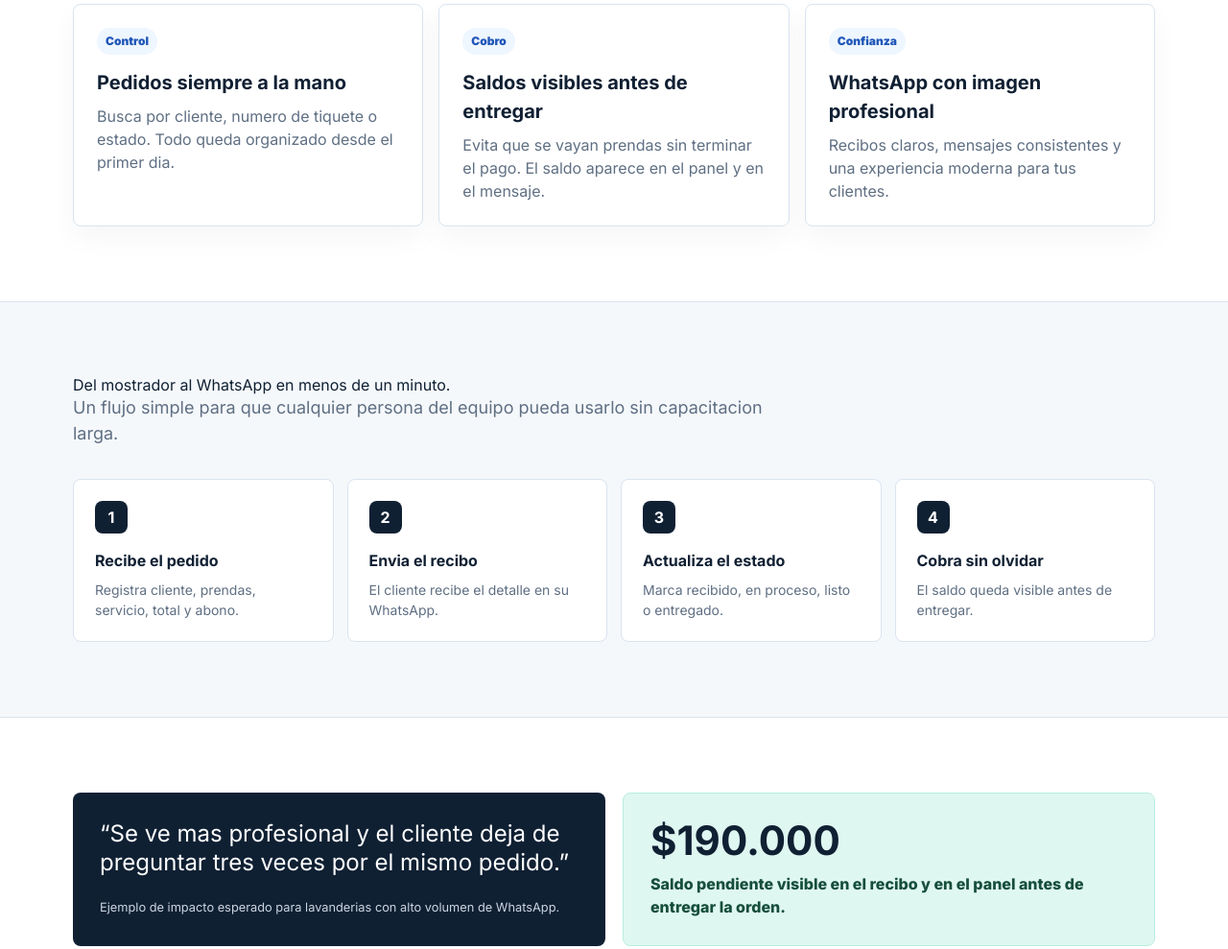
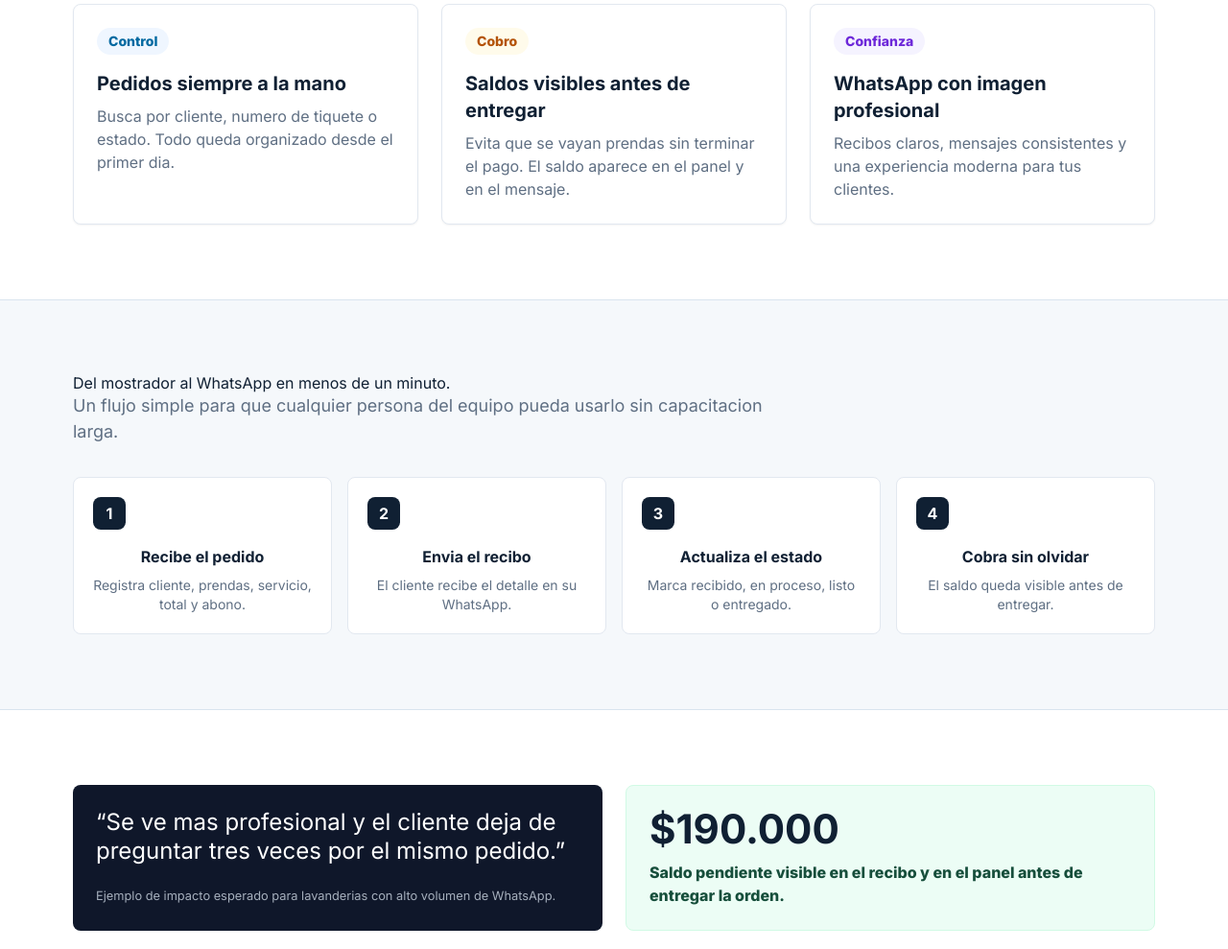
Before and after one commit to contjdiaz/tiquetevivo-maktub, a website: page public/index.html in a window 1280 px wide. Shown: the part 980-1969 px from the top of the page at 96% size. Drawn offline with nearby package versions, Linux system fonts and the light colour scheme.

Commit message:
refactor(index): convert cards, workflow, showcase and contact form to Tailwind utilities

```diff
--- a/public/index.html
+++ b/public/index.html
@@ -113,10 +113,22 @@
           <h2>Convierte cada pedido en una experiencia clara.</h2>
           <p>Tu cliente sabe que dejo, cuanto pago, cuanto debe y cuando puede recoger. Tu equipo deja de buscar papel y empieza a atender mejor.</p>
         </div>
-        <div class="grid">
-          <article class="card"><span class="tag">Control</span><strong>Pedidos siempre a la mano</strong><p>Busca por cliente, numero de tiquete o estado. Todo queda organizado desde el primer dia.</p></article>
-          <article class="card"><span class="tag">Cobro</span><strong>Saldos visibles antes de entregar</strong><p>Evita que se vayan prendas sin terminar el pago. El saldo aparece en el panel y en el mensaje.</p></article>
-          <article class="card"><span class="tag">Confianza</span><strong>WhatsApp con imagen profesional</strong><p>Recibos claros, mensajes consistentes y una experiencia moderna para tus clientes.</p></article>
+        <div class="grid grid-cols-1 md:grid-cols-3 gap-6">
+          <article class="card p-6 rounded-lg border border-slate-200 bg-white shadow-sm">
+            <span class="inline-flex bg-blue-50 text-sky-700 rounded-full px-3 py-1 text-sm font-extrabold">Control</span>
+            <strong class="block mt-4 text-lg">Pedidos siempre a la mano</strong>
+            <p class="mt-2 text-slate-600">Busca por cliente, numero de tiquete o estado. Todo queda organizado desde el primer dia.</p>
+          </article>
+          <article class="card p-6 rounded-lg border border-slate-200 bg-white shadow-sm">
+            <span class="inline-flex bg-amber-50 text-amber-700 rounded-full px-3 py-1 text-sm font-extrabold">Cobro</span>
+            <strong class="block mt-4 text-lg">Saldos visibles antes de entregar</strong>
+            <p class="mt-2 text-slate-600">Evita que se vayan prendas sin terminar el pago. El saldo aparece en el panel y en el mensaje.</p>
+          </article>
+          <article class="card p-6 rounded-lg border border-slate-200 bg-white shadow-sm">
+            <span class="inline-flex bg-violet-50 text-violet-700 rounded-full px-3 py-1 text-sm font-extrabold">Confianza</span>
+            <strong class="block mt-4 text-lg">WhatsApp con imagen profesional</strong>
+            <p class="mt-2 text-slate-600">Recibos claros, mensajes consistentes y una experiencia moderna para tus clientes.</p>
+          </article>
         </div>
       </div>
     </section>
@@ -127,19 +139,35 @@
           <h2>Del mostrador al WhatsApp en menos de un minuto.</h2>
           <p>Un flujo simple para que cualquier persona del equipo pueda usarlo sin capacitacion larga.</p>
         </div>
-        <div class="workflow">
-          <article class="step"><b>1</b><strong>Recibe el pedido</strong><p>Registra cliente, prendas, servicio, total y abono.</p></article>
-          <article class="step"><b>2</b><strong>Envia el recibo</strong><p>El cliente recibe el detalle en su WhatsApp.</p></article>
-          <article class="step"><b>3</b><strong>Actualiza el estado</strong><p>Marca recibido, en proceso, listo o entregado.</p></article>
-          <article class="step"><b>4</b><strong>Cobra sin olvidar</strong><p>El saldo queda visible antes de entregar.</p></article>
+        <div class="workflow grid grid-cols-1 sm:grid-cols-4 gap-4">
+          <article class="step bg-white border border-slate-200 rounded-lg p-5 text-center">
+            <b class="inline-flex w-9 h-9 items-center justify-center rounded bg-slate-900 text-white mb-3">1</b>
+            <strong class="block">Recibe el pedido</strong>
+            <p class="mt-2 text-slate-600 text-sm">Registra cliente, prendas, servicio, total y abono.</p>
+          </article>
+          <article class="step bg-white border border-slate-200 rounded-lg p-5 text-center">
+            <b class="inline-flex w-9 h-9 items-center justify-center rounded bg-slate-900 text-white mb-3">2</b>
+            <strong class="block">Envia el recibo</strong>
+            <p class="mt-2 text-slate-600 text-sm">El cliente recibe el detalle en su WhatsApp.</p>
+          </article>
+          <article class="step bg-white border border-slate-200 rounded-lg p-5 text-center">
+            <b class="inline-flex w-9 h-9 items-center justify-center rounded bg-slate-900 text-white mb-3">3</b>
+            <strong class="block">Actualiza el estado</strong>
+            <p class="mt-2 text-slate-600 text-sm">Marca recibido, en proceso, listo o entregado.</p>
+          </article>
+          <article class="step bg-white border border-slate-200 rounded-lg p-5 text-center">
+            <b class="inline-flex w-9 h-9 items-center justify-center rounded bg-slate-900 text-white mb-3">4</b>
+            <strong class="block">Cobra sin olvidar</strong>
+            <p class="mt-2 text-slate-600 text-sm">El saldo queda visible antes de entregar.</p>
+          </article>
         </div>
       </div>
     </section>
 
     <section>
-      <div class="wrap showcase">
-        <div class="quote"><p>“Se ve mas profesional y el cliente deja de preguntar tres veces por el mismo pedido.”</p><small>Ejemplo de impacto esperado para lavanderias con alto volumen de WhatsApp.</small></div>
-        <div class="money"><strong>$190.000</strong><p>Saldo pendiente visible en el recibo y en el panel antes de entregar la orden.</p></div>
+        <div class="wrap showcase grid grid-cols-1 md:grid-cols-2 gap-6">
+        <div class="quote bg-slate-900 text-white rounded-lg p-6"><p class="text-lg md:text-xl">“Se ve mas profesional y el cliente deja de preguntar tres veces por el mismo pedido.”</p><small class="opacity-80">Ejemplo de impacto esperado para lavanderias con alto volumen de WhatsApp.</small></div>
+        <div class="money bg-emerald-50 border border-emerald-100 rounded-lg p-6"><strong class="text-3xl">$190.000</strong><p class="mt-2 font-extrabold text-emerald-800">Saldo pendiente visible en el recibo y en el panel antes de entregar la orden.</p></div>
       </div>
     </section>
 
@@ -149,12 +177,12 @@
           <h2>Agenda una demo para tu lavanderia.</h2>
           <p>Te mostramos el panel con un ejemplo parecido a tu negocio y resolvemos si encaja con tu operacion diaria.</p>
         </div>
-        <form class="form" id="leadForm">
-          <label>Nombre del negocio<input name="business" required placeholder="Ej: Majesty Lavanderia"></label>
-          <label>Tu nombre<input name="name" required placeholder="Ej: Richard Diaz"></label>
-          <label>WhatsApp<input name="phone" required placeholder="+57 300 123 4567"></label>
-          <label>Ciudad<input name="city" required placeholder="Medellin"></label>
-          <button class="btn green full" type="submit">Solicitar demo personalizada</button>
+        <form class="form grid grid-cols-1 md:grid-cols-2 gap-4 max-w-2xl" id="leadForm">
+          <label class="block">Nombre del negocio<input class="mt-2 border border-slate-200 rounded p-3 w-full" name="business" required placeholder="Ej: Majesty Lavanderia"></label>
+          <label class="block">Tu nombre<input class="mt-2 border border-slate-200 rounded p-3 w-full" name="name" required placeholder="Ej: Richard Diaz"></label>
+          <label class="block">WhatsApp<input class="mt-2 border border-slate-200 rounded p-3 w-full" name="phone" required placeholder="+57 300 123 4567"></label>
+          <label class="block">Ciudad<input class="mt-2 border border-slate-200 rounded p-3 w-full" name="city" required placeholder="Medellin"></label>
+          <button class="md:col-span-2 bg-emerald-600 hover:bg-emerald-700 text-white font-extrabold py-3 px-4 rounded" type="submit">Solicitar demo personalizada</button>
         </form>
         <div class="success" id="success">Listo. Recibimos tu solicitud y te contactaremos por WhatsApp.</div>
       </div>
```
